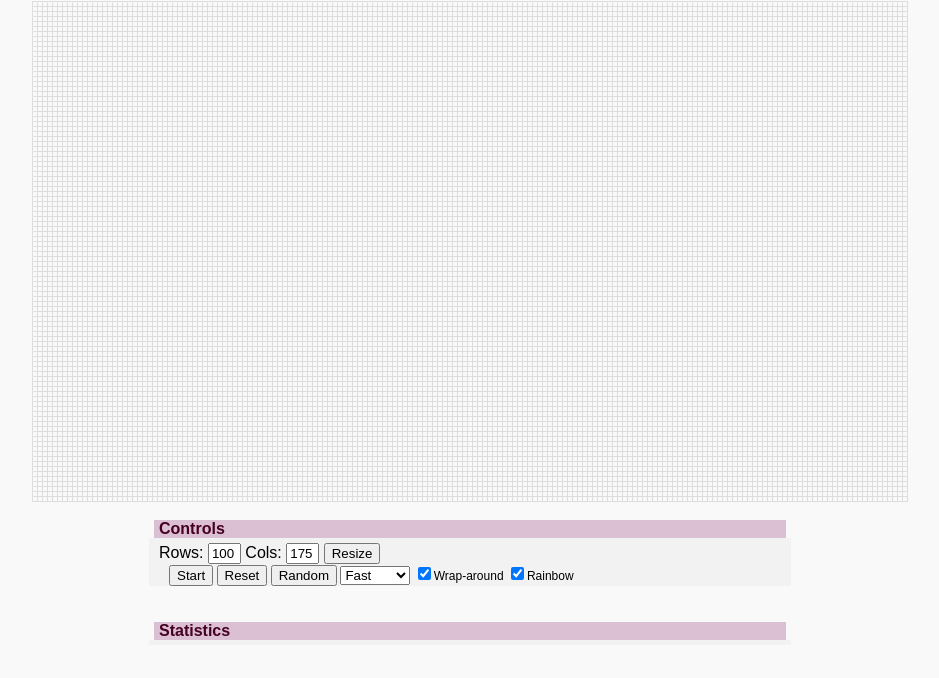
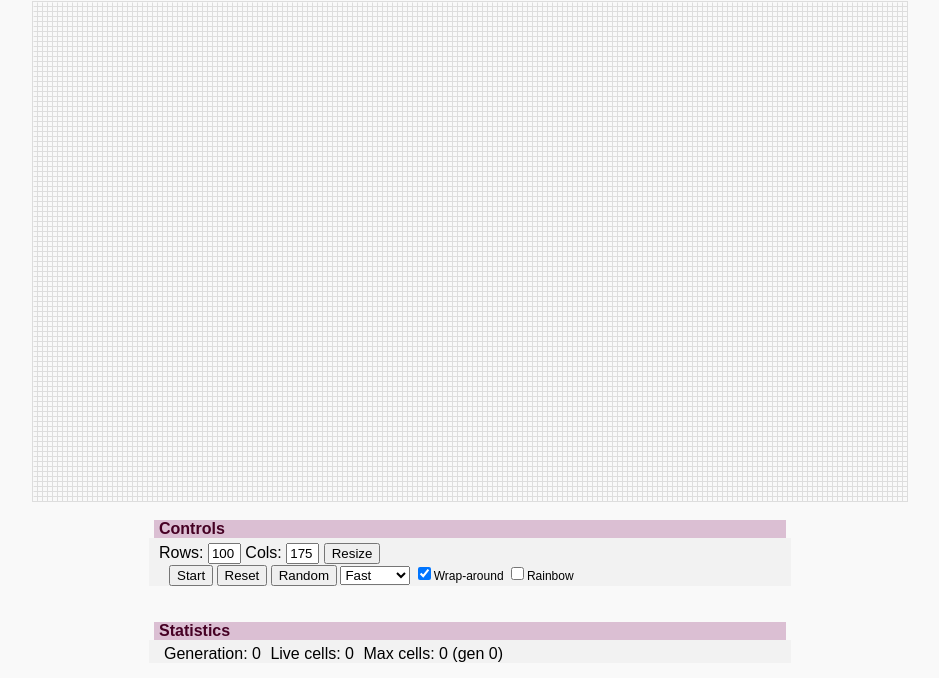
Before and after one commit to ChrisMoutsos/game-of-life, a plain HTML site: page index.html in a window 1280 px wide. Shown: the part 78-756 px from the top of the page, without its empty margins (170-1109 px from the left). Drawn offline with nearby package versions, Linux system fonts and the light colour scheme.

Commit message:
Cleaned, fixed rainbow

```diff
--- a/index.html
+++ b/index.html
@@ -41,8 +41,8 @@
           <option value="100">Medium</option>
           <option value="1" selected="selected">Fast</option>
         </select>
-        <input type="checkbox" id="wrap" checked>Wrap-around</font>
-        <input type="checkbox" id="rainbow" checked>Rainbow</font>
+        <input type="checkbox" id="wrap" checked="checked">Wrap-around
+        <input type="checkbox" id="rainbow">Rainbow
      </div>
     </div>
     <br>
@@ -51,11 +51,11 @@
       <div class="titletext">Statistics</div>
     </div>
     <div class="texty">
-      <div class="generation">
+      <div class="stat" id="generation">
       </div>
-      <div class="livecells">
+      <div class="stat" id="livecells">
       </div>
-      <div class="maxcells">
+      <div class="stat" id="maxcells">
       </div>
     </div>
     <br>
```
